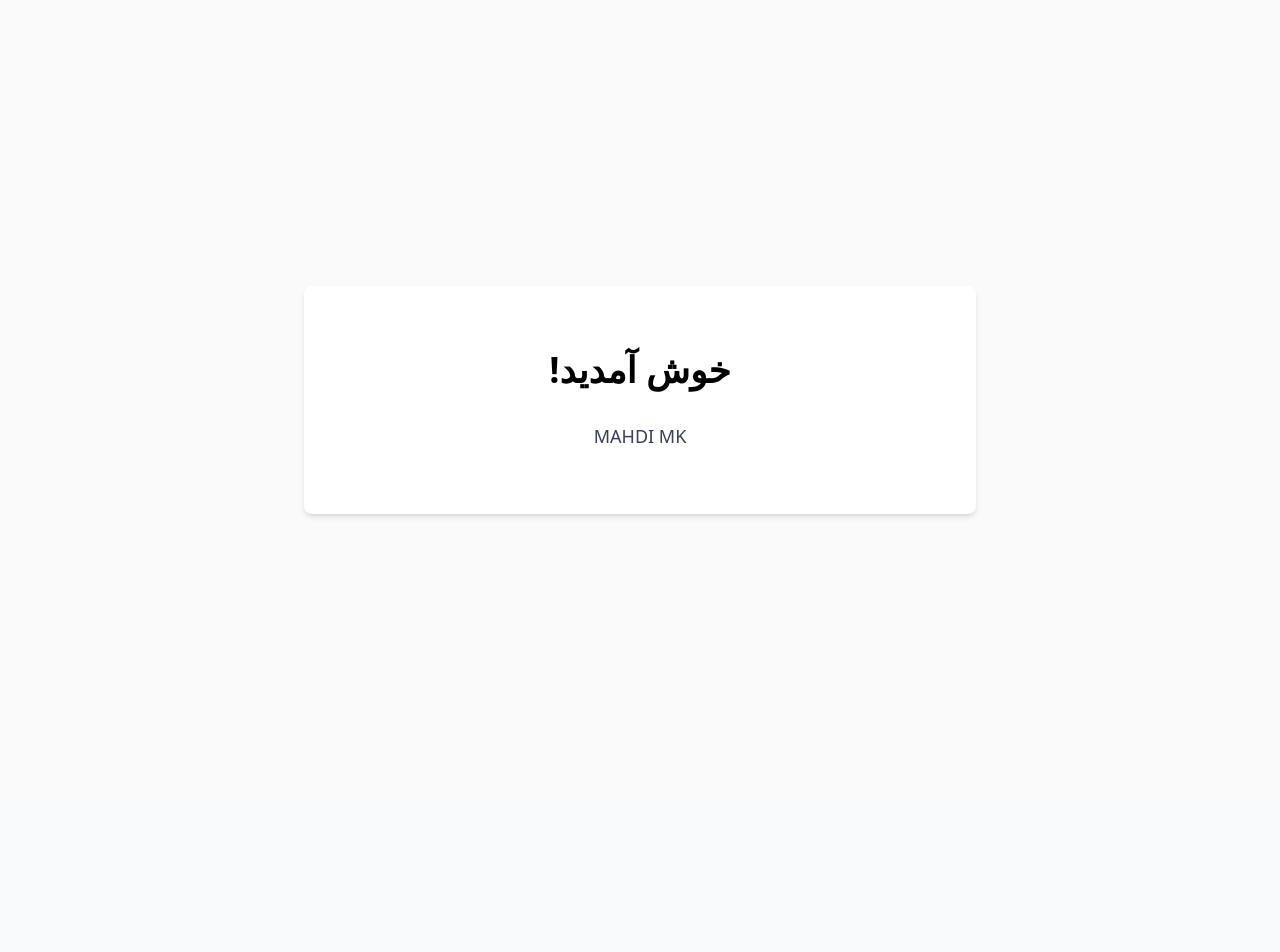
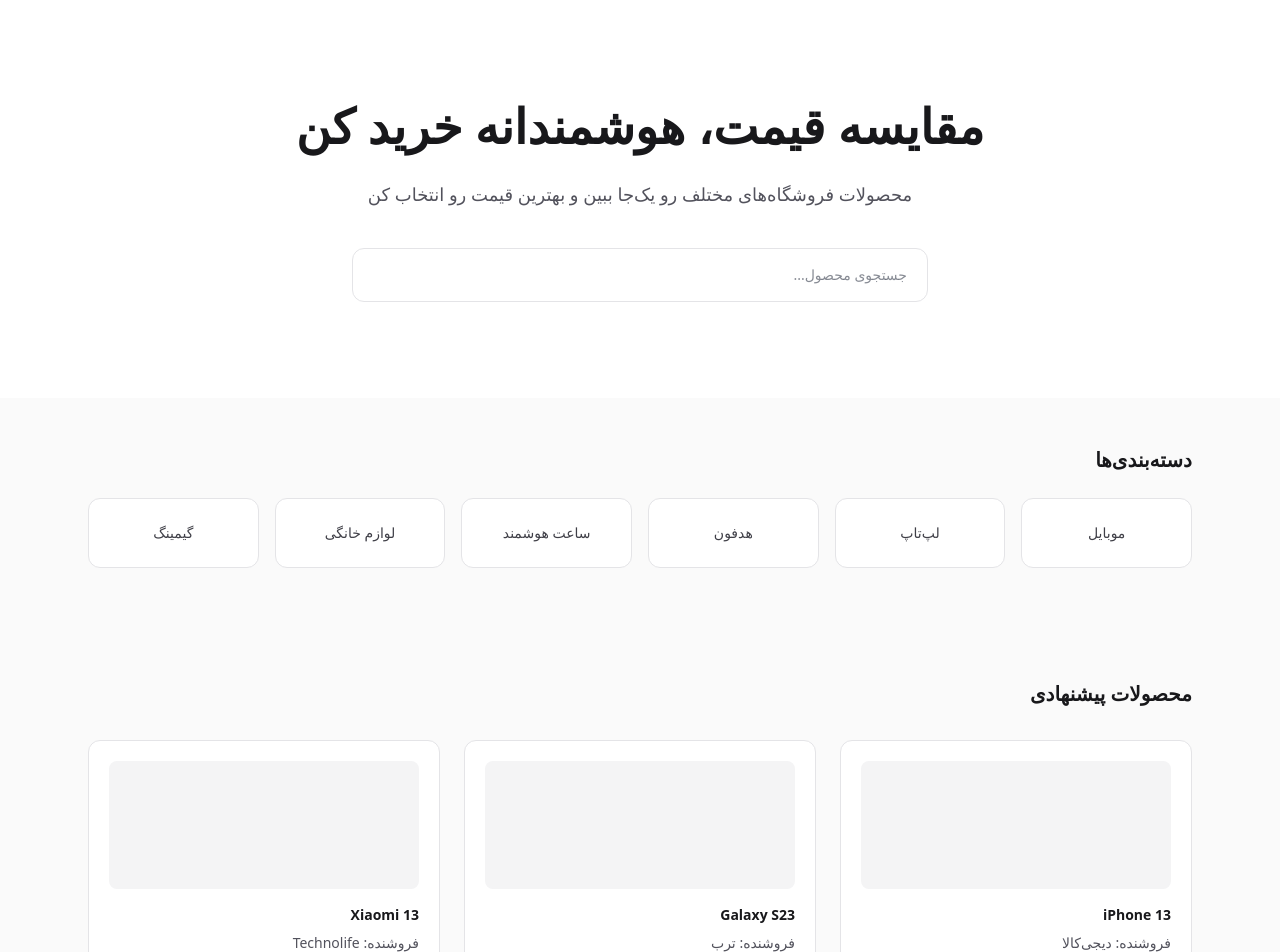
Before and after one commit to mahdi-Malekpour/yab-market, a Next.js app: page / in a window 1280 px wide. Shown: the top 952 px of the page. Before the commit the page ends 800 px from the top, so only its background shows below. Built offline with nearby package versions, Linux system fonts and the light colour scheme.

Commit message:
update home page ui

```diff
--- a/app/page.tsx
+++ b/app/page.tsx
@@ -1,16 +1,13 @@
+import Hero from "@/components/home/Hero";
+import Categories from "@/components/home/Categories";
+import FeaturedProducts from "@/components/home/FeaturedProducts";
+
 export default function Home() {
   return (
-    <div className="flex min-h-screen items-center justify-center bg-zinc-50 dark:bg-black font-sans">
-      <main className="flex flex-col items-center justify-center w-full max-w-2xl p-16 bg-white dark:bg-gray-900 rounded-lg shadow-md">
-        <h1 className="text-4xl font-bold text-black dark:text-white mb-4">
-          خوش آمدید!
-        </h1>
-        <p className="text-lg text-gray-700 dark:text-gray-300 text-center">
-        </p>
-        <p className="text-lg text-gray-700 dark:text-gray-300 text-center mt-4">
-          MAHDI MK
-        </p>
-      </main>
-    </div>
+    <main className="bg-zinc-50 min-h-screen">
+      <Hero />
+      <Categories />
+      <FeaturedProducts />
+    </main>
   );
 }
--- a/components/home/Categories.tsx
+++ b/components/home/Categories.tsx
@@ -0,0 +1,29 @@
+const categories = [
+  "موبایل",
+  "لپ‌تاپ",
+  "هدفون",
+  "ساعت هوشمند",
+  "لوازم خانگی",
+  "گیمینگ",
+];
+
+export default function Categories() {
+  return (
+    <section className="mx-auto max-w-6xl px-6 py-12">
+      <h2 className="text-xl font-semibold text-zinc-900 mb-6">
+        دسته‌بندی‌ها
+      </h2>
+
+      <div className="grid grid-cols-2 sm:grid-cols-3 md:grid-cols-6 gap-4">
+        {categories.map((cat) => (
+          <div
+            key={cat}
+            className="rounded-xl bg-white border border-zinc-200 py-6 text-center text-sm font-medium text-zinc-700 hover:shadow-md transition cursor-pointer"
+          >
+            {cat}
+          </div>
+        ))}
+      </div>
+    </section>
+  );
+}
--- a/components/home/FeaturedProducts.tsx
+++ b/components/home/FeaturedProducts.tsx
@@ -0,0 +1,38 @@
+import ProductCard from "./ui/ProductCard";
+
+const products = [
+  {
+    id: 1,
+    title: "iPhone 13",
+    price: "32,500,000",
+    store: "دیجی‌کالا",
+  },
+  {
+    id: 2,
+    title: "Galaxy S23",
+    price: "28,900,000",
+    store: "ترب",
+  },
+  {
+    id: 3,
+    title: "Xiaomi 13",
+    price: "24,100,000",
+    store: "Technolife",
+  },
+];
+
+export default function FeaturedProducts() {
+  return (
+    <section className="mx-auto max-w-6xl px-6 py-16">
+      <h2 className="text-xl font-semibold text-zinc-900 mb-8">
+        محصولات پیشنهادی
+      </h2>
+
+      <div className="grid gap-6 sm:grid-cols-2 md:grid-cols-3">
+        {products.map((product) => (
+          <ProductCard key={product.id} {...product} />
+        ))}
+      </div>
+    </section>
+  );
+}
--- a/components/home/Hero.tsx
+++ b/components/home/Hero.tsx
@@ -0,0 +1,22 @@
+export default function Hero() {
+  return (
+    <section className="bg-white">
+      <div className="mx-auto max-w-6xl px-6 py-24 text-center">
+        <h1 className="text-4xl sm:text-5xl font-bold text-zinc-900 leading-tight">
+          مقایسه قیمت، هوشمندانه خرید کن
+        </h1>
+        <p className="mt-6 text-lg text-zinc-600 max-w-2xl mx-auto">
+          محصولات فروشگاه‌های مختلف رو یک‌جا ببین و بهترین قیمت رو انتخاب کن
+        </p>
+
+        <div className="mt-10 flex justify-center">
+          <input
+            type="text"
+            placeholder="جستجوی محصول..."
+            className="w-full max-w-xl rounded-xl border border-zinc-200 px-5 py-4 text-sm focus:outline-none focus:ring-2 focus:ring-zinc-900"
+          />
+        </div>
+      </div>
+    </section>
+  );
+}
--- a/components/home/ui/ProductCard.tsx
+++ b/components/home/ui/ProductCard.tsx
@@ -0,0 +1,34 @@
+type ProductCardProps = {
+  title: string;
+  price: string;
+  store: string;
+};
+
+export default function ProductCard({
+  title,
+  price,
+  store,
+}: ProductCardProps) {
+  return (
+    <div className="rounded-xl bg-white border border-zinc-200 p-5 hover:shadow-lg transition">
+      <div className="h-32 bg-zinc-100 rounded-lg mb-4" />
+
+      <h3 className="text-sm font-semibold text-zinc-900 mb-2">
+        {title}
+      </h3>
+
+      <p className="text-zinc-600 text-sm mb-4">
+        فروشنده: {store}
+      </p>
+
+      <div className="flex items-center justify-between">
+        <span className="font-bold text-zinc-900">
+          {price} تومان
+        </span>
+        <button className="text-sm text-white bg-zinc-900 px-4 py-2 rounded-lg hover:bg-zinc-800">
+          مشاهده
+        </button>
+      </div>
+    </div>
+  );
+}
```
